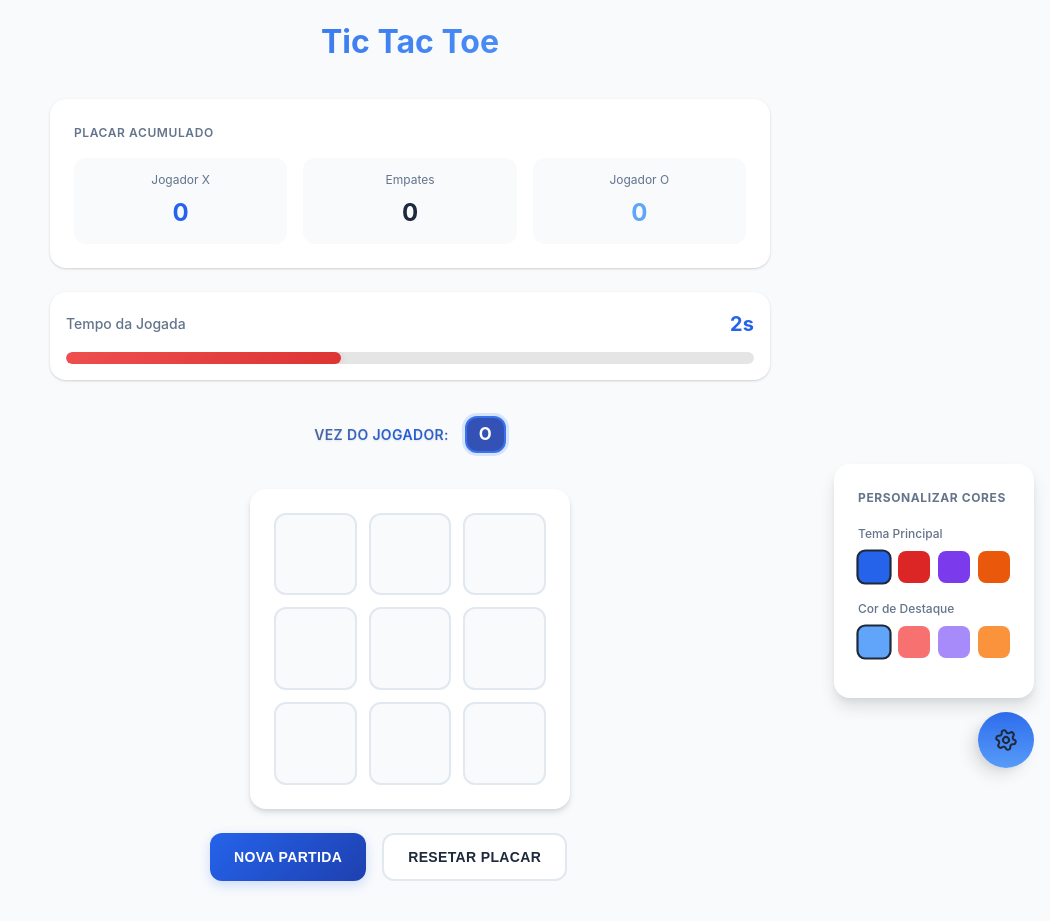
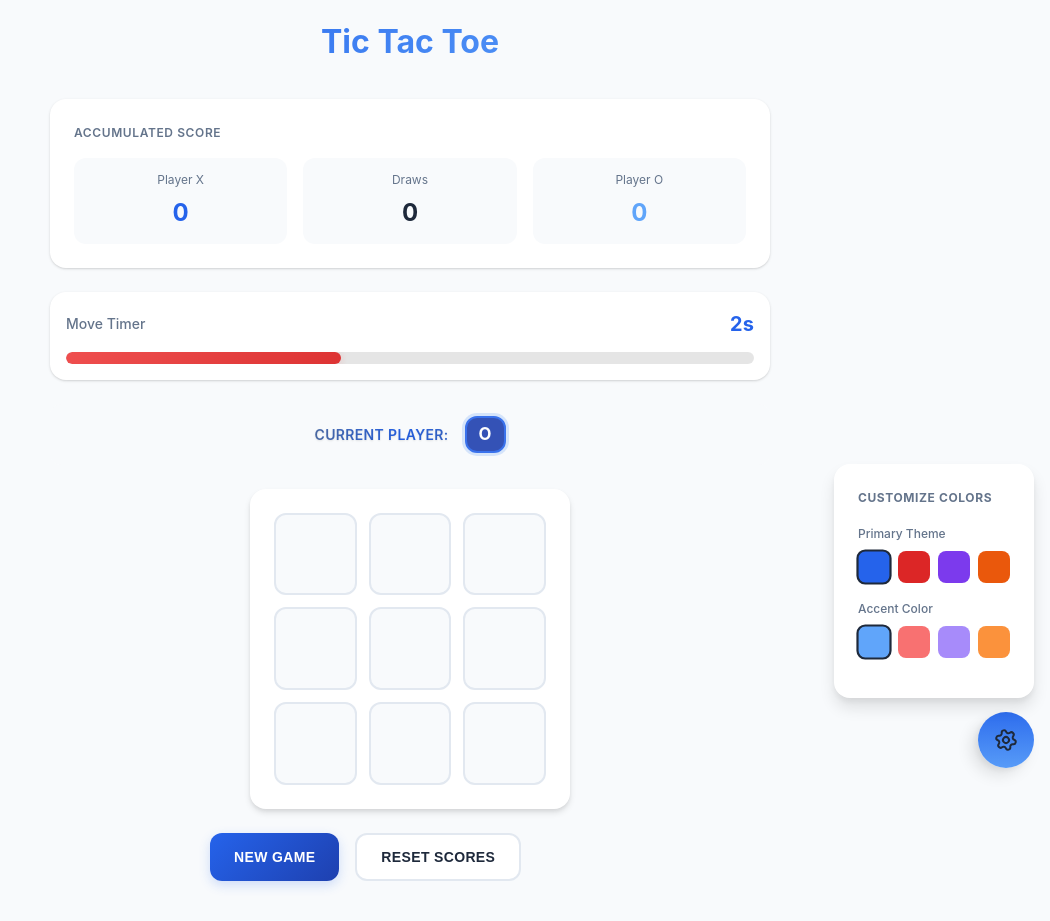
Before and after one commit to eagle-head/desafio-deal-group, a React (Vite) app: page / in a window 1280 px wide. Both pictures are taken after a click on the button 1236 px from the left and 740 px from the top of the page. Shown: the whole page, without its empty margins (230-1280 px from the left). Built offline with nearby package versions, Linux system fonts and the light colour scheme.

Commit message:
Add english translations

```diff
--- a/src/components/layout/ColorCustomizer/ColorCustomizer.jsx
+++ b/src/components/layout/ColorCustomizer/ColorCustomizer.jsx
@@ -60,12 +60,12 @@ function ColorCustomizer({ theme, onThemeChange }) {
           setIsHovered(false);
         }}
       >
-        <Icon icon={Settings} size={ICON_SIZES.MEDIUM} variant={ICON_VARIANTS.DEFAULT} ariaLabel='Personalizar cores' />
+        <Icon icon={Settings} size={ICON_SIZES.MEDIUM} variant={ICON_VARIANTS.DEFAULT} ariaLabel='Customize colors' />
       </button>
       <div className={`color-customizer__menu ${isOpen ? 'active' : ''}`}>
-        <h3 className='color-customizer__title'>Personalizar Cores</h3>
+        <h3 className='color-customizer__title'>Customize Colors</h3>
         <div className='color-customizer__option'>
-          <label className='color-customizer__label'>Tema Principal</label>
+          <label className='color-customizer__label'>Primary Theme</label>
           <div className='color-customizer__picker'>
             {primaryColors.map(function (color, index) {
               return (
@@ -82,7 +82,7 @@ function ColorCustomizer({ theme, onThemeChange }) {
           </div>
         </div>
         <div className='color-customizer__option'>
-          <label className='color-customizer__label'>Cor de Destaque</label>
+          <label className='color-customizer__label'>Accent Color</label>
           <div className='color-customizer__picker'>
             {accentColors.map(function (color, index) {
               return (
--- a/src/components/ui/Controls/Controls.jsx
+++ b/src/components/ui/Controls/Controls.jsx
@@ -23,10 +23,10 @@ function Controls({ onNewGame, onResetScores }) {
   return (
     <div className='controls'>
       <Button variant={BUTTON_VARIANTS.PRIMARY} onClick={onNewGame}>
-        Nova Partida
+        New Game
       </Button>
       <Button variant={BUTTON_VARIANTS.SECONDARY} onClick={onResetScores}>
-        Resetar Placar
+        Reset Scores
       </Button>
     </div>
   );
--- a/src/components/ui/CurrentPlayer/CurrentPlayer.jsx
+++ b/src/components/ui/CurrentPlayer/CurrentPlayer.jsx
@@ -33,7 +33,7 @@ function CurrentPlayer({ player }) {
 
   return (
     <div className='current-player'>
-      <span className='current-player__label'>Vez do jogador:</span>
+      <span className='current-player__label'>Current player:</span>
       <PlayerIndicator
         player={player}
         variant={getPlayerVariant()}
--- a/src/components/ui/ScoreBoard/ScoreBoard.jsx
+++ b/src/components/ui/ScoreBoard/ScoreBoard.jsx
@@ -28,11 +28,11 @@ function ScoreBoard({ scores }) {
 
   return (
     <div className='score-board'>
-      <div className='score-board-title'>Placar Acumulado</div>
+      <div className='score-board-title'>Accumulated Score</div>
       <div className='scores'>
-        <ScoreItem label='Jogador X' value={scores.X} player='X' isLeading={isXLeading} />
-        <ScoreItem label='Empates' value={scores.draws} isLeading={isDrawsLeading} />
-        <ScoreItem label='Jogador O' value={scores.O} player='O' isLeading={isOLeading} />
+        <ScoreItem label='Player X' value={scores.X} player='X' isLeading={isXLeading} />
+        <ScoreItem label='Draws' value={scores.draws} isLeading={isDrawsLeading} />
+        <ScoreItem label='Player O' value={scores.O} player='O' isLeading={isOLeading} />
       </div>
     </div>
   );
--- a/src/components/ui/ScoreItem/ScoreItem.jsx
+++ b/src/components/ui/ScoreItem/ScoreItem.jsx
@@ -19,7 +19,7 @@ import './score-item.css';
  * @example
  * // Player score with leading indicator
  * <ScoreItem
- *   label="Jogador X"
+ *   label="Player X"
  *   value={5}
  *   player="X"
  *   isLeading={true}
@@ -28,7 +28,7 @@ import './score-item.css';
  * @example
  * // Draw score without player styling
  * <ScoreItem
- *   label="Empates"
+ *   label="Draws"
  *   value={2}
  *   isLeading={false}
  * />
--- a/src/components/ui/StatusMessage/StatusMessage.jsx
+++ b/src/components/ui/StatusMessage/StatusMessage.jsx
@@ -64,7 +64,7 @@ function StatusMessage({ gameStatus, winner }) {
         animated={true}
       />
       <span className="status-text">
-        {gameStatus === 'draw' ? 'Empate!' : `Jogador ${winner} venceu!`}
+        {gameStatus === 'draw' ? "It's a draw!" : `Player ${winner} wins!`}
       </span>
     </div>
   );
--- a/src/components/ui/Timer/Timer.jsx
+++ b/src/components/ui/Timer/Timer.jsx
@@ -37,7 +37,7 @@ function Timer({ timeLeft, percentage }) {
   return (
     <div className='timer-container'>
       <div className='timer-header'>
-        <span className='timer-label'>Tempo da Jogada</span>
+        <span className='timer-label'>Move Timer</span>
         <span className='timer-value'>{timeLeft}s</span>
       </div>
       <ProgressBar
```
